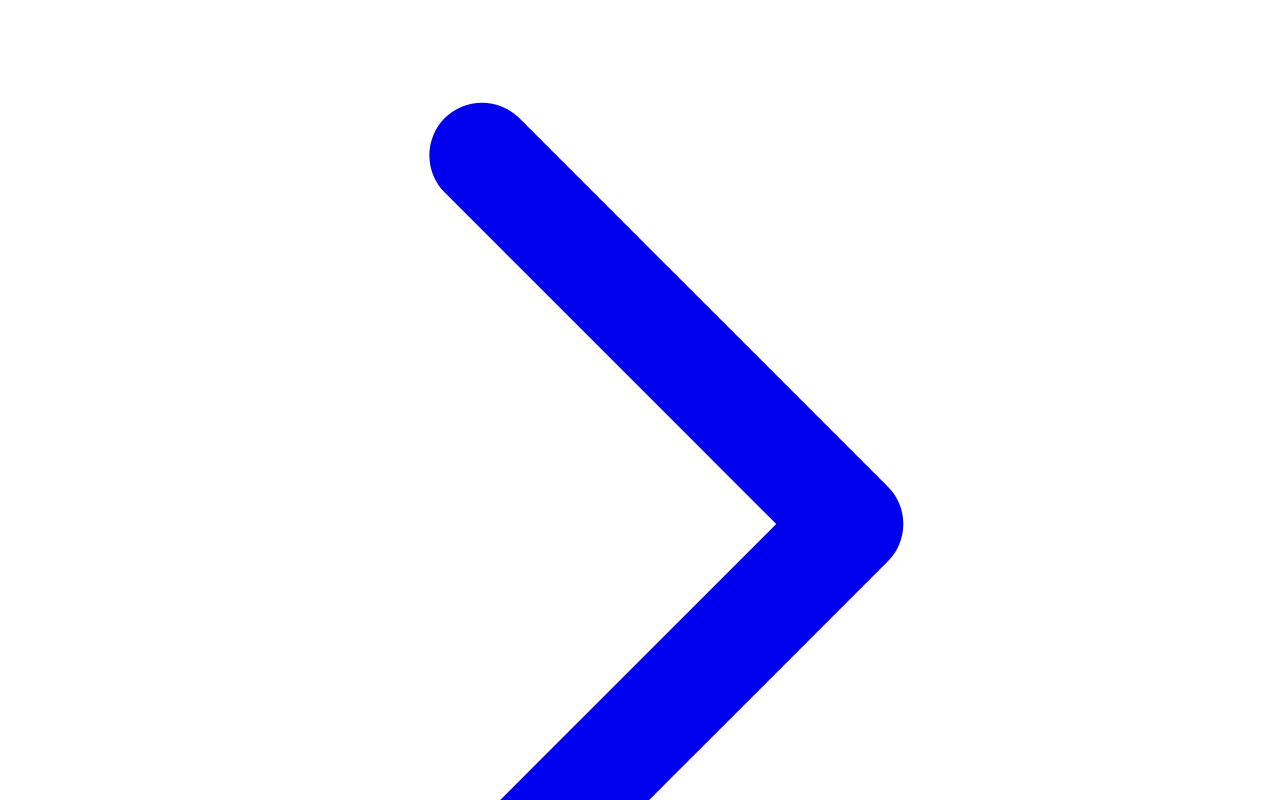
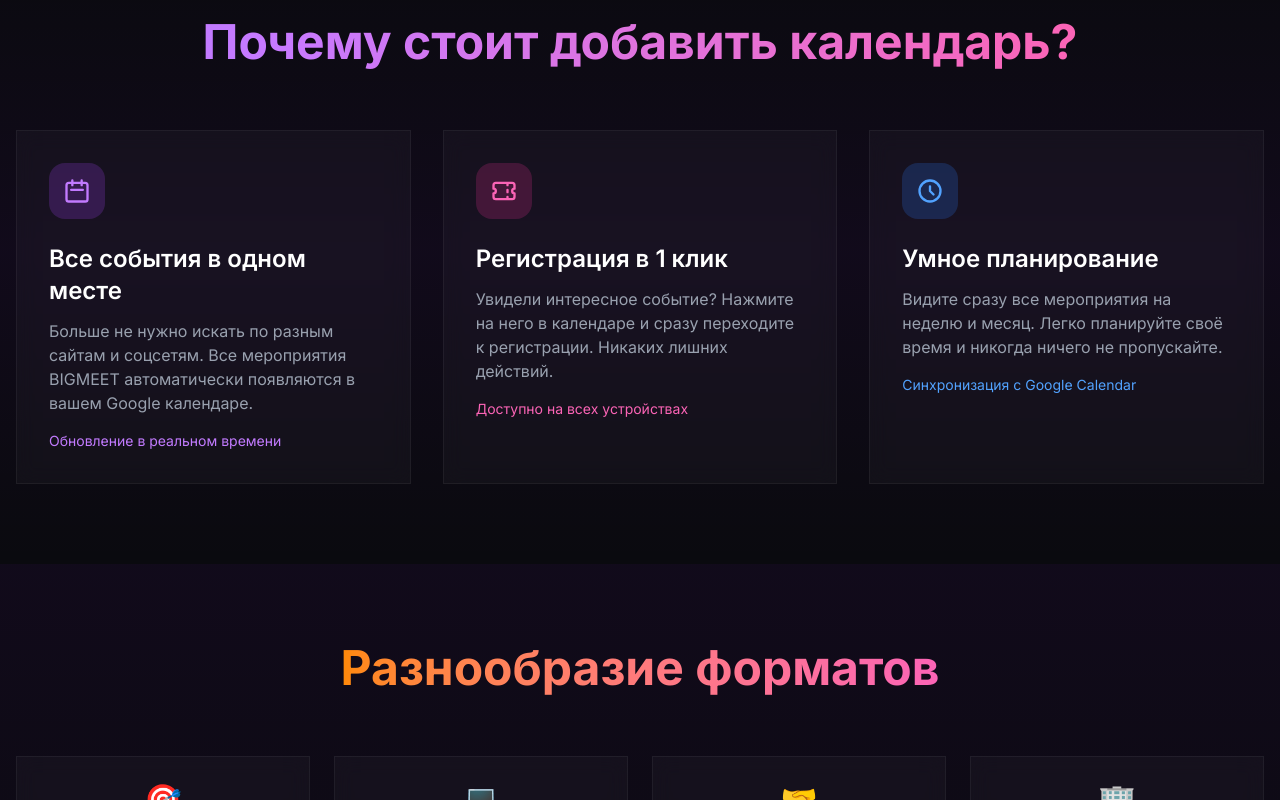
Before and after one commit to BazhenovYura/bigmeetru, a Next.js app: page /calendar in a window 1280 px wide. Shown: the part 1640-2440 px from the top of the page. Built offline with nearby package versions, Linux system fonts and the light colour scheme.

Commit message:
Update globals.css

```diff
--- a/app/globals.css
+++ b/app/globals.css
@@ -1,3 +1,129 @@
+@import 'tailwindcss';
+@import 'tw-animate-css';
+
+@custom-variant dark (&:is(.dark *));
+
+@theme inline {
+  --font-sans: var(--font-inter), 'Inter', sans-serif;
+  --color-background: #0a0a0f;
+  --color-foreground: #ffffff;
+  --color-card: rgba(255, 255, 255, 0.05);
+  --color-card-foreground: #ffffff;
+  --color-primary: #7c3aed;
+  --color-primary-foreground: #ffffff;
+  --color-secondary: #06b6d4;
+  --color-secondary-foreground: #ffffff;
+  --color-muted: rgba(255, 255, 255, 0.1);
+  --color-muted-foreground: #9ca3af;
+  --color-accent: #06b6d4;
+  --color-accent-foreground: #ffffff;
+  --color-destructive: #ef4444;
+  --color-destructive-foreground: #ffffff;
+  --color-border: rgba(255, 255, 255, 0.1);
+  --color-input: rgba(255, 255, 255, 0.1);
+  --color-ring: #7c3aed;
+  --radius-sm: 0.425rem;
+  --radius-md: 0.625rem;
+  --radius-lg: 0.825rem;
+  --radius-xl: 1.225rem;
+}
+
+@layer base {
+  * {
+    @apply border-border outline-ring/50;
+  }
+  body {
+    @apply bg-background text-foreground;
+  }
+}
+
+/* Glass morphism */
+.glass {
+  background: rgba(255, 255, 255, 0.05);
+  backdrop-filter: blur(20px);
+  border: 1px solid rgba(255, 255, 255, 0.08);
+}
+
+.glass-strong {
+  background: rgba(10, 10, 15, 0.85);
+  backdrop-filter: blur(30px);
+  border: 1px solid rgba(255, 255, 255, 0.1);
+}
+
+/* Glass card для календаря */
+.glass-card {
+  background: rgba(255, 255, 255, 0.03);
+  backdrop-filter: blur(10px);
+  border: 1px solid rgba(255, 255, 255, 0.05);
+  transition: all 0.3s ease;
+}
+
+.glass-card:hover {
+  background: rgba(255, 255, 255, 0.05);
+  border-color: rgba(255, 255, 255, 0.1);
+}
+
+/* Gradient text */
+.gradient-text {
+  background: linear-gradient(135deg, #8b5cf6, #06b6d4);
+  -webkit-background-clip: text;
+  -webkit-text-fill-color: transparent;
+  background-clip: text;
+}
+
+/* Gradient border */
+.gradient-border {
+  position: relative;
+}
+
+.gradient-border::before {
+  content: '';
+  position: absolute;
+  inset: 0;
+  border-radius: 1.5rem;
+  padding: 1px;
+  background: linear-gradient(135deg, #8b5cf6, #06b6d4);
+  mask: linear-gradient(#fff 0 0) content-box, linear-gradient(#fff 0 0);
+  -webkit-mask: linear-gradient(#fff 0 0) content-box, linear-gradient(#fff 0 0);
+  mask-composite: exclude;
+  -webkit-mask-composite: xor;
+  pointer-events: none;
+}
+
+/* Background */
+.gradient-bg {
+  background: radial-gradient(ellipse at 50% 50%, rgba(124, 58, 237, 0.08) 0%, transparent 70%);
+}
+
+.grid-pattern {
+  background-image:
+    linear-gradient(rgba(255, 255, 255, 0.02) 1px, transparent 1px),
+    linear-gradient(90deg, rgba(255, 255, 255, 0.02) 1px, transparent 1px);
+  background-size: 60px 60px;
+}
+
+/* Animations */
+@keyframes float {
+  0%, 100% { transform: translateY(0px); }
+  50% { transform: translateY(-20px); }
+}
+
+@keyframes slide-up {
+  from { opacity: 0; transform: translateY(30px); }
+  to { opacity: 1; transform: translateY(0); }
+}
+
+@keyframes scale-in {
+  from { opacity: 0; transform: scale(0.95); }
+  to { opacity: 1; transform: scale(1); }
+}
+
+@keyframes pulse-glow {
+  0%, 100% { box-shadow: 0 0 20px rgba(124, 58, 237, 0.3); }
+  50% { box-shadow: 0 0 40px rgba(6, 182, 212, 0.4); }
+}
+
+/* Новые анимации для календаря */
 @keyframes fade-in {
   from { opacity: 0; }
   to { opacity: 1; }
@@ -14,12 +140,110 @@
   }
 }
 
+@keyframes fade-in-down {
+  from {
+    opacity: 0;
+    transform: translateY(-20px);
+  }
+  to {
+    opacity: 1;
+    transform: translateY(0);
+  }
+}
+
+@keyframes fade-in-left {
+  from {
+    opacity: 0;
+    transform: translateX(-20px);
+  }
+  to {
+    opacity: 1;
+    transform: translateX(0);
+  }
+}
+
+@keyframes fade-in-right {
+  from {
+    opacity: 0;
+    transform: translateX(20px);
+  }
+  to {
+    opacity: 1;
+    transform: translateX(0);
+  }
+}
+
+@keyframes zoom-in {
+  from {
+    opacity: 0;
+    transform: scale(0.95);
+  }
+  to {
+    opacity: 1;
+    transform: scale(1);
+  }
+}
+
+@keyframes rotate-slow {
+  from { transform: rotate(0deg); }
+  to { transform: rotate(360deg); }
+}
+
+@keyframes shimmer {
+  0% { background-position: -1000px 0; }
+  100% { background-position: 1000px 0; }
+}
+
+/* Классы для анимаций */
+.animate-float {
+  animation: float 6s ease-in-out infinite;
+}
+
+.animate-slide-up {
+  animation: slide-up 0.8s ease-out forwards;
+  opacity: 0;
+}
+
+.animate-scale-in {
+  animation: scale-in 0.3s ease-out forwards;
+}
+
+.animate-pulse-glow {
+  animation: pulse-glow 3s ease-in-out infinite;
+}
+
 .animate-fade-in {
   animation: fade-in 0.8s ease-out forwards;
 }
 
 .animate-fade-in-up {
   animation: fade-in-up 0.8s ease-out forwards;
+}
+
+.animate-fade-in-down {
+  animation: fade-in-down 0.8s ease-out forwards;
+}
+
+.animate-fade-in-left {
+  animation: fade-in-left 0.8s ease-out forwards;
+}
+
+.animate-fade-in-right {
+  animation: fade-in-right 0.8s ease-out forwards;
+}
+
+.animate-zoom-in {
+  animation: zoom-in 0.6s ease-out forwards;
+}
+
+.animate-rotate-slow {
+  animation: rotate-slow 20s linear infinite;
+}
+
+/* Задержки анимаций */
+.animation-delay-100 {
+  animation-delay: 100ms;
+  opacity: 0;
 }
 
 .animation-delay-200 {
@@ -31,3 +255,125 @@
   animation-delay: 300ms;
   opacity: 0;
 }
+
+.animation-delay-400 {
+  animation-delay: 400ms;
+  opacity: 0;
+}
+
+.animation-delay-500 {
+  animation-delay: 500ms;
+  opacity: 0;
+}
+
+.animation-delay-600 {
+  animation-delay: 600ms;
+  opacity: 0;
+}
+
+.animation-delay-700 {
+  animation-delay: 700ms;
+  opacity: 0;
+}
+
+.animation-delay-800 {
+  animation-delay: 800ms;
+  opacity: 0;
+}
+
+.animation-delay-900 {
+  animation-delay: 900ms;
+  opacity: 0;
+}
+
+.animation-delay-1000 {
+  animation-delay: 1000ms;
+  opacity: 0;
+}
+
+/* Hover эффекты */
+.hover-lift {
+  transition: transform 0.3s ease;
+}
+
+.hover-lift:hover {
+  transform: translateY(-4px);
+}
+
+.hover-glow:hover {
+  box-shadow: 0 0 30px rgba(124, 58, 237, 0.3);
+}
+
+.hover-scale {
+  transition: transform 0.3s ease;
+}
+
+.hover-scale:hover {
+  transform: scale(1.05);
+}
+
+/* Button shine effect */
+.btn-shine {
+  position: relative;
+  overflow: hidden;
+}
+
+.btn-shine::after {
+  content: '';
+  position: absolute;
+  top: -50%;
+  left: -50%;
+  width: 200%;
+  height: 200%;
+  background: linear-gradient(
+    to right,
+    transparent,
+    rgba(255, 255, 255, 0.1),
+    transparent
+  );
+  transform: rotate(45deg);
+  animation: shine 3s ease-in-out infinite;
+}
+
+@keyframes shine {
+  0% { transform: translateX(-100%) rotate(45deg); }
+  100% { transform: translateX(100%) rotate(45deg); }
+}
+
+/* Feature card hover */
+.feature-card {
+  transition: all 0.3s ease;
+}
+
+.feature-card:hover {
+  background: rgba(255, 255, 255, 0.08);
+  transform: translateY(-4px);
+}
+
+/* Стили для iframe календаря */
+.calendar-iframe {
+  filter: invert(90%) hue-rotate(180deg);
+  transition: all 0.3s ease;
+}
+
+.calendar-iframe:hover {
+  filter: invert(90%) hue-rotate(180deg) brightness(1.05);
+}
+
+/* Кастомный скроллбар */
+::-webkit-scrollbar {
+  width: 10px;
+}
+
+::-webkit-scrollbar-track {
+  background: rgba(255, 255, 255, 0.02);
+}
+
+::-webkit-scrollbar-thumb {
+  background: linear-gradient(135deg, #7c3aed, #06b6d4);
+  border-radius: 5px;
+}
+
+::-webkit-scrollbar-thumb:hover {
+  background: linear-gradient(135deg, #8b5cf6, #0ec8e8);
+}
```
